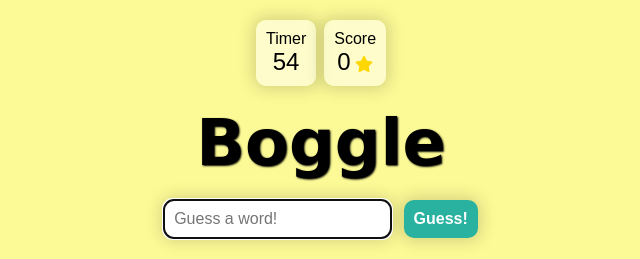
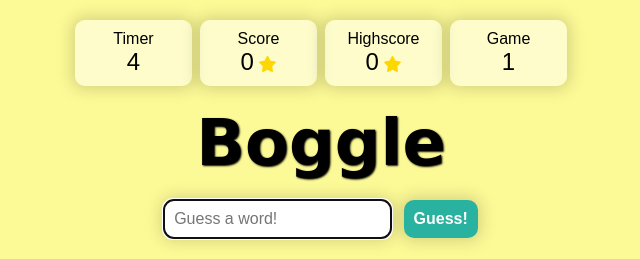
Before and after one commit to johnathan-booy/Boggle, a Flask app: template templates/index.html in a window 1280 px wide. Shown: the top 259 px of the page, without its empty margins (319-959 px from the left). Run offline with Flask 2, Linux system fonts and the light colour scheme; the template is opened without the code that fills it, so the values that code supplies are empty; parts of the project's set-up code (start-up, migrations or seed data) failed here and were passed over; some libraries are stand-ins or nearby versions; some web fonts are replaced.

Commit message:
More statistics. Highscore

```diff
--- a/app.py
+++ b/app.py
@@ -1,14 +1,16 @@
-from flask import Flask, render_template, request, session
+from flask import Flask, render_template, request, session, jsonify
 from boggle import Boggle
 
 BOARD_KEY = "board"
-boggle_game = Boggle(size=5)
+boggle_game = Boggle(size=8)
 app = Flask(__name__)
 app.config['SECRET_KEY'] = "oh-so-secret"
 
 
 @app.route('/')
 def show_boggle_board():
+    """Show boggle game"""
+
     board = boggle_game.make_board()
     session[BOARD_KEY] = board
     return render_template('index.html', board=board)
@@ -16,7 +18,26 @@ def show_boggle_board():
 
 @app.route('/validate-word')
 def validate_word():
+    """Check if the word is in the dictionary"""
+
     word = request.args["word"]
     board = session[BOARD_KEY]
     result = {'result': boggle_game.check_valid_word(board, word)}
     return result
+
+
+@app.route('/post-score', methods=['POST'])
+def post_score():
+    """Receive score, update game_count, and adjust highscore if it was exceeded"""
+
+    game_count = session.get('game_count', 0)
+    highscore = session.get("highscore", 0)
+    score = request.json["score"]
+
+    game_count += 1
+    session['game_count'] = game_count
+
+    if highscore < score:
+        session['highscore'] = score
+
+    return jsonify(brokeRecord=score > highscore, highscore=highscore, score=score)
--- a/static/boggle.js
+++ b/static/boggle.js
@@ -2,6 +2,7 @@ class BoggleGame {
 	constructor(boardId) {
 		this.$timer = $("#timer");
 		this.$scoreText = $("#score .statistic-content span");
+		this.$highscoreText = $("#highscore .statistic-content span");
 		this.$timerText = $("#timer .statistic-content span");
 		this.$guessForm = $("#guess-form");
 		this.$board = $("#board");
@@ -9,7 +10,7 @@ class BoggleGame {
 
 		this.score = 0;
 		this.guessedWords = new Set();
-		this.timer = 60;
+		this.timer = 10;
 
 		this.timerInterval = setInterval(this.updateTimer.bind(this), 1000);
 		this.$guessForm.on("submit", this.handleSubmit.bind(this));
@@ -60,6 +61,10 @@ class BoggleGame {
 		this.$scoreText.text(this.score);
 	}
 
+	updateHighscore(num) {
+		this.$highscoreText.text(num);
+	}
+
 	updateTimer() {
 		this.timer--;
 		if (this.timer <= 0) {
@@ -70,13 +75,24 @@ class BoggleGame {
 
 	gameOver() {
 		clearInterval(this.timerInterval);
+		this.removeBoard();
+		this.processResult();
+	}
+
+	removeBoard() {
 		this.$timer.remove();
 		this.$guessForm.remove();
 		this.$board.remove();
-		this.displayResult();
 	}
 
-	displayResult() {
+	async processResult() {
+		const res = await axios.post("/post-score", { score: this.score });
+		console.log(res.data);
+		this.displayResult(res.data);
+	}
+
+	displayResult(results) {
+		this.updateHighscore(results["highscore"]);
 		this.$notify.removeClass();
 		this.$notify.addClass("notify-good");
 		this.$notify.html(`<b>Game Over!</b>`);
--- a/static/style.css
+++ b/static/style.css
@@ -70,6 +70,7 @@ h1 {
 }
 
 .statistic {
+	width: 25%;
 	background-color: rgba(255, 255, 255, 0.5);
 	display: flex;
 	flex-direction: column;
--- a/templates/index.html
+++ b/templates/index.html
@@ -36,6 +36,23 @@
                     <i class="fa-solid fa-star"></i>
                 </div>
             </div>
+            <div id="highscore" class="statistic">
+                <div class="statistic-label">
+                    Highscore
+                </div>
+                <div class="statistic-content">
+                    <span>{{session.get('highscore', 0)}}</span>
+                    <i class="fa-solid fa-star"></i>
+                </div>
+            </div>
+            <div id="game-counter" class="statistic">
+                <div class="statistic-label">
+                    Game
+                </div>
+                <div class="statistic-content">
+                    <span>{{session.get('game_count', 1)}}</span>
+                </div>
+            </div>
         </div>
         <h1>Boggle</h1>
         <form id="guess-form" method="post">
```
Also changed, not shown: boggle.py (+8 -8 lines).
